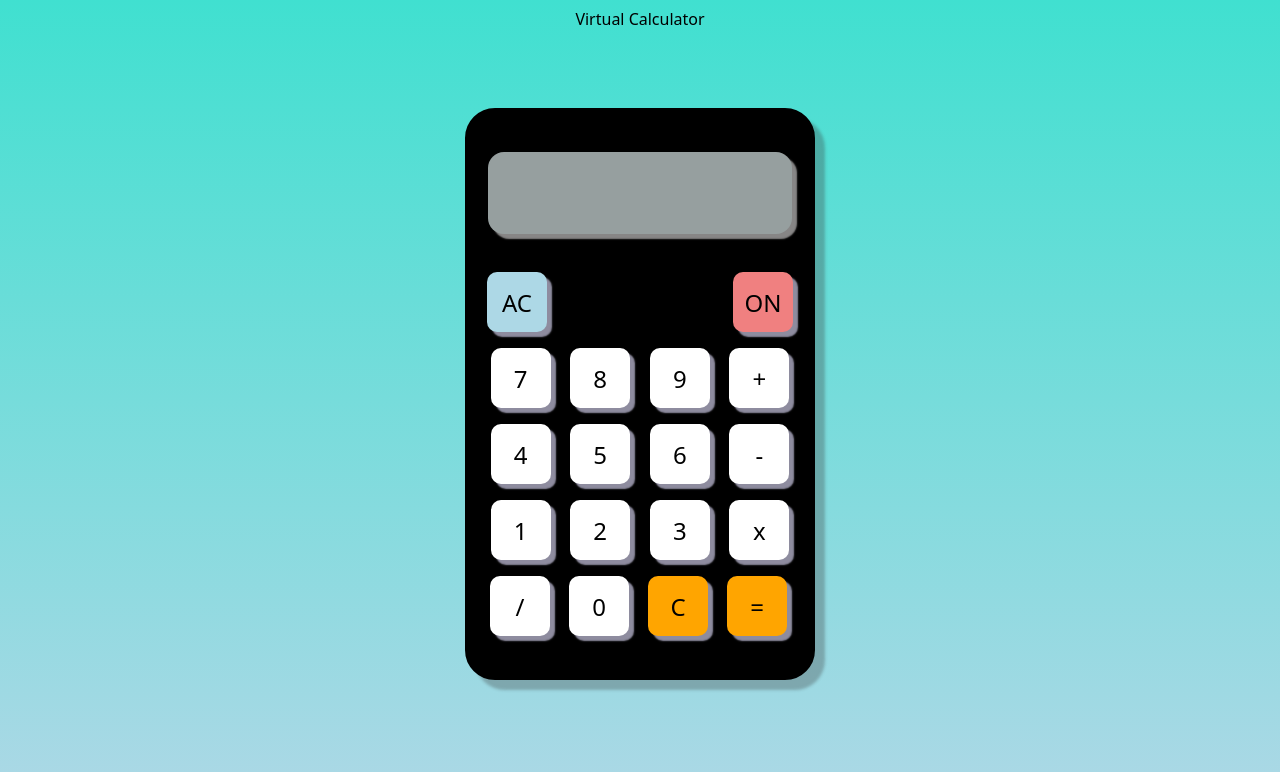
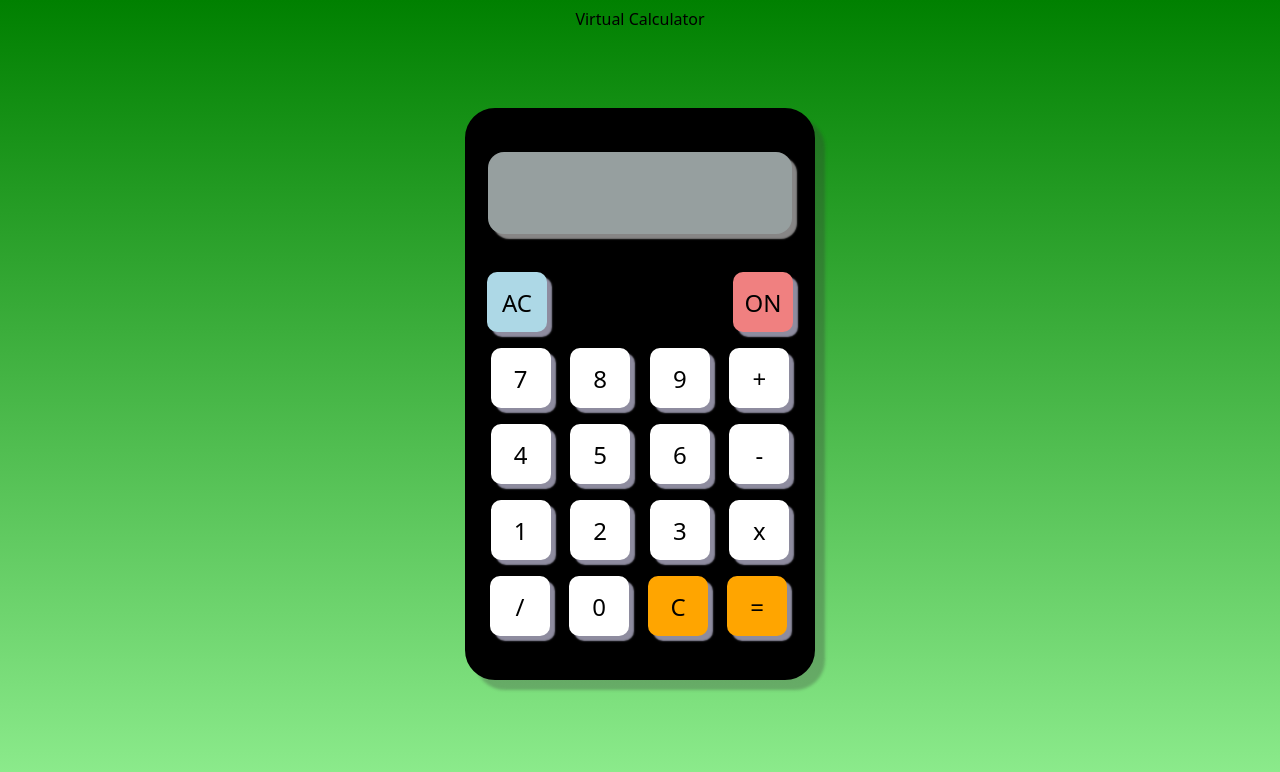
Before and after one commit to SoumyadeepBera0230b/Soumyadeep.github.io, a plain HTML site: page index.html in a window 1280 px wide. Drawn offline with Linux system fonts and the light colour scheme.

Commit message:
Vijay has updated css

```diff
--- a/style.css
+++ b/style.css
@@ -5,7 +5,7 @@
 }
 
 html {
-    background-image: linear-gradient(turquoise, lightblue);
+    background-image: linear-gradient(green, lightgreen);
     background-position: center;
     background-repeat: no-repeat;
     text-align: center;
```
